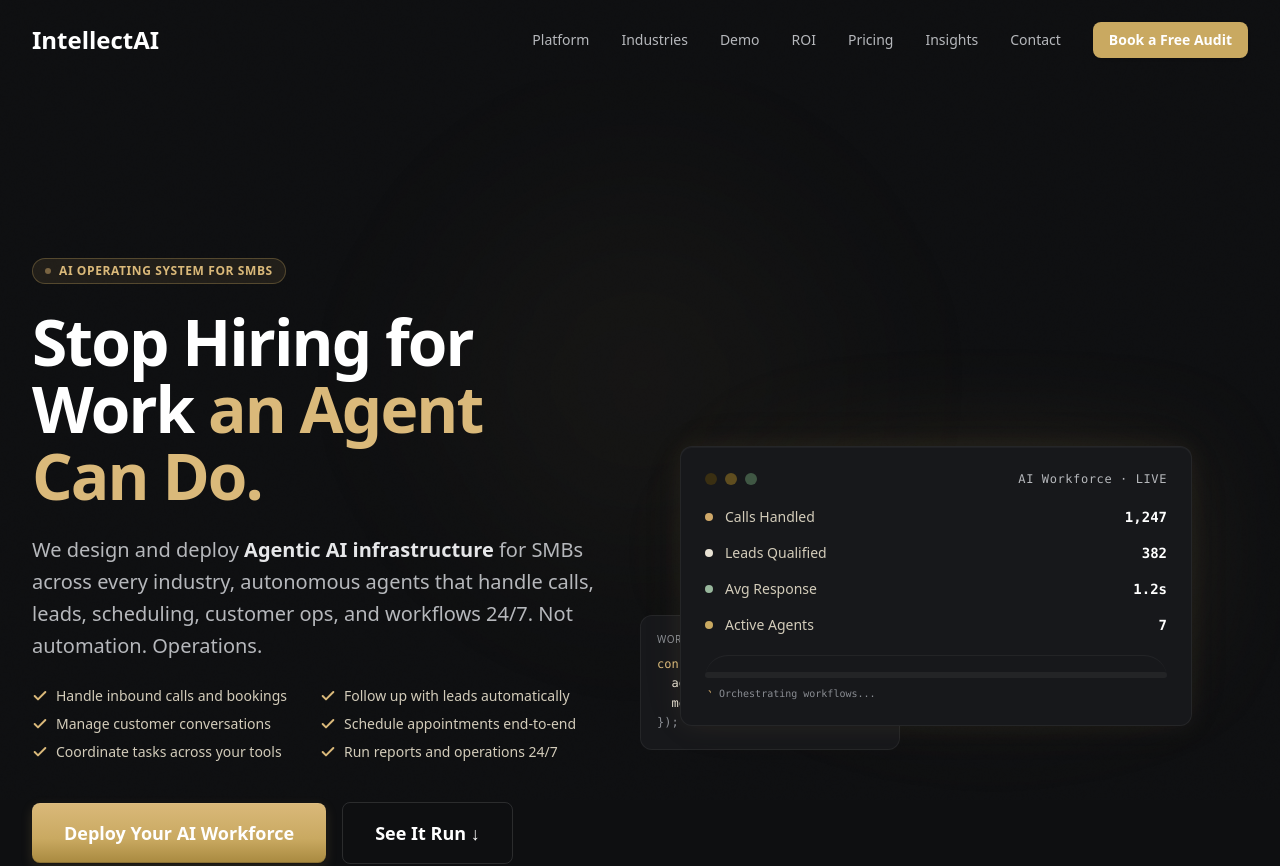
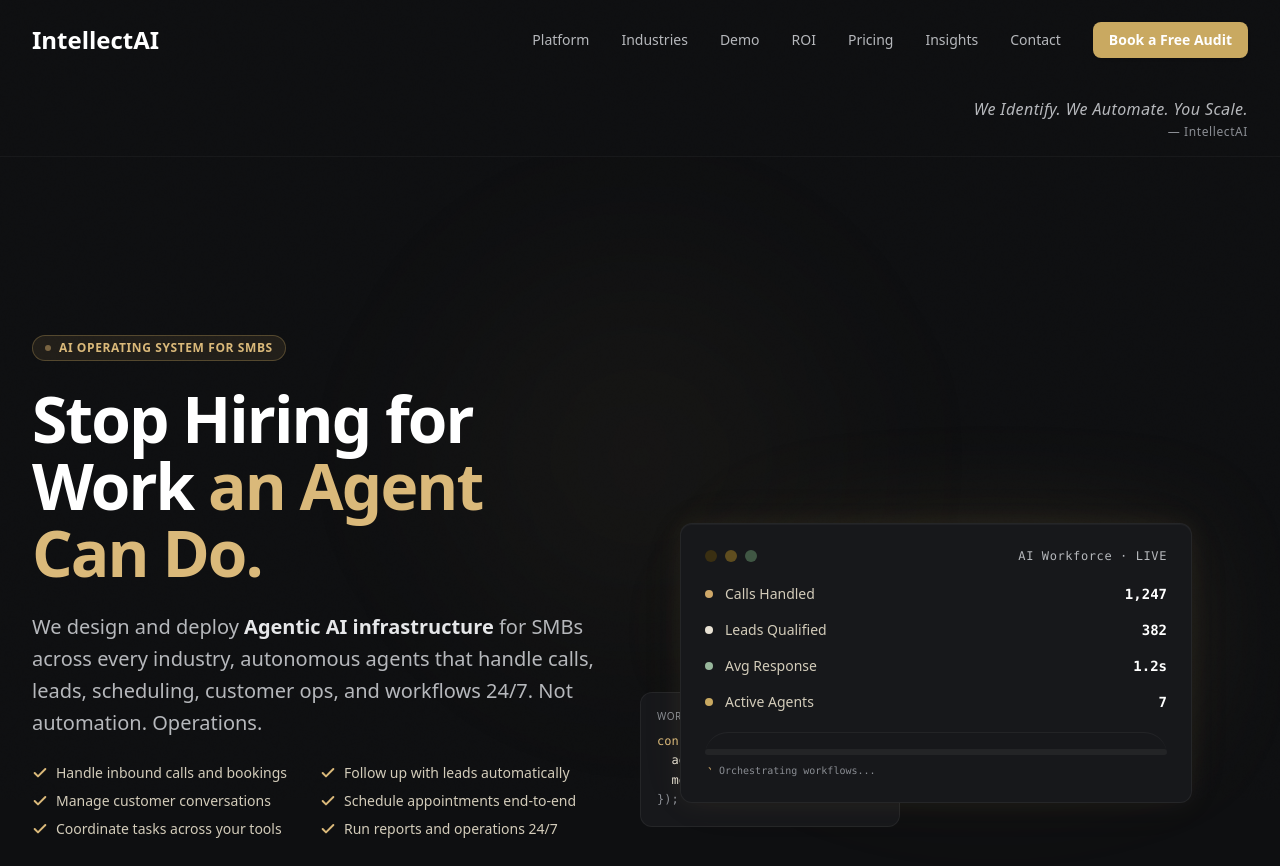
Before and after one commit to aarifmms/intellectai-website, a Next.js app: page / in a window 1280 px wide. Shown: the top 866 px of the page. Built offline with nearby package versions, Linux system fonts and the light colour scheme.

Commit message:
Add alternating slogan bar between header and hero
Rotates between "We Identify. We Automate. You Scale." and
"Your Pain Points In. Automation Out." on each page load.

Co-Authored-By: Claude Opus 4.7 <noreply@anthropic.com>

```diff
--- a/src/app/page.tsx
+++ b/src/app/page.tsx
@@ -1,5 +1,6 @@
 import Header from "@/components/layout/Header";
 import Footer from "@/components/layout/Footer";
+import SloganBar from "@/components/ui/SloganBar";
 import Hero from "@/components/sections/Hero";
 import LogoBar from "@/components/sections/LogoBar";
 import Problem from "@/components/sections/Problem";
@@ -21,6 +22,7 @@ export default function Home() {
   return (
     <>
       <Header />
+      <SloganBar />
       <main className="relative">
         <Hero />
         <SectionReveal>
--- /dev/null
+++ b/src/components/ui/SloganBar.tsx
@@ -0,0 +1,28 @@
+"use client";
+
+import { useState } from "react";
+
+const SLOGANS = [
+  "We Identify. We Automate. You Scale.",
+  "Your Pain Points In. Automation Out.",
+];
+
+export default function SloganBar() {
+  const [slogan] = useState(() => SLOGANS[Math.floor(Math.random() * SLOGANS.length)]);
+
+  return (
+    <div
+      className="border-b border-[rgba(255,255,255,0.04)]"
+      style={{ backgroundColor: "#0E0F11" }}
+    >
+      <div className="mx-auto flex max-w-7xl flex-col items-end px-6 py-4 md:px-8">
+        <p className="text-sm italic leading-relaxed tracking-wide text-[#B6B8BC] md:text-base">
+          {slogan}
+        </p>
+        <p className="mt-0.5 text-xs font-medium tracking-wider text-[#8A8D93]">
+          &mdash; IntellectAI
+        </p>
+      </div>
+    </div>
+  );
+}
```
